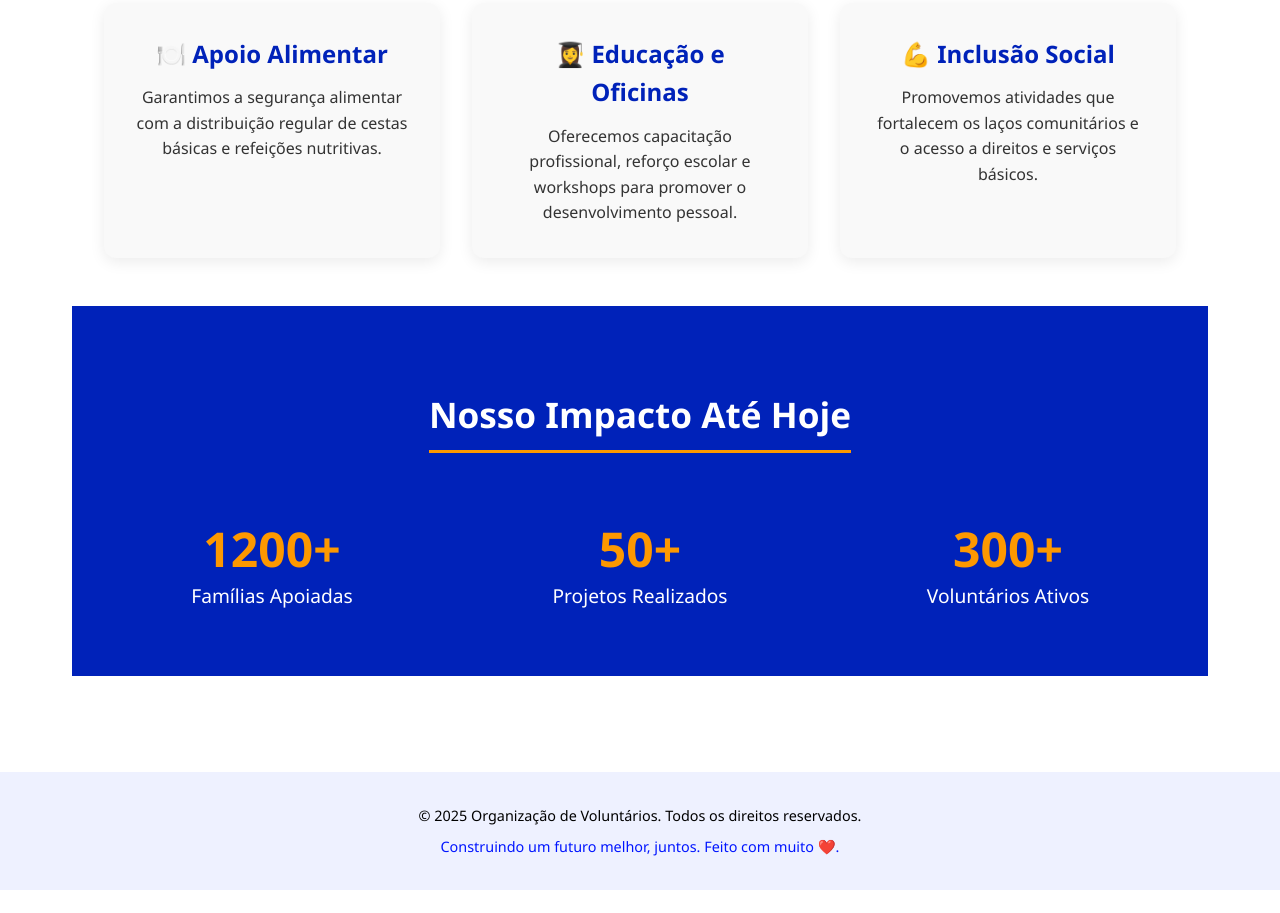
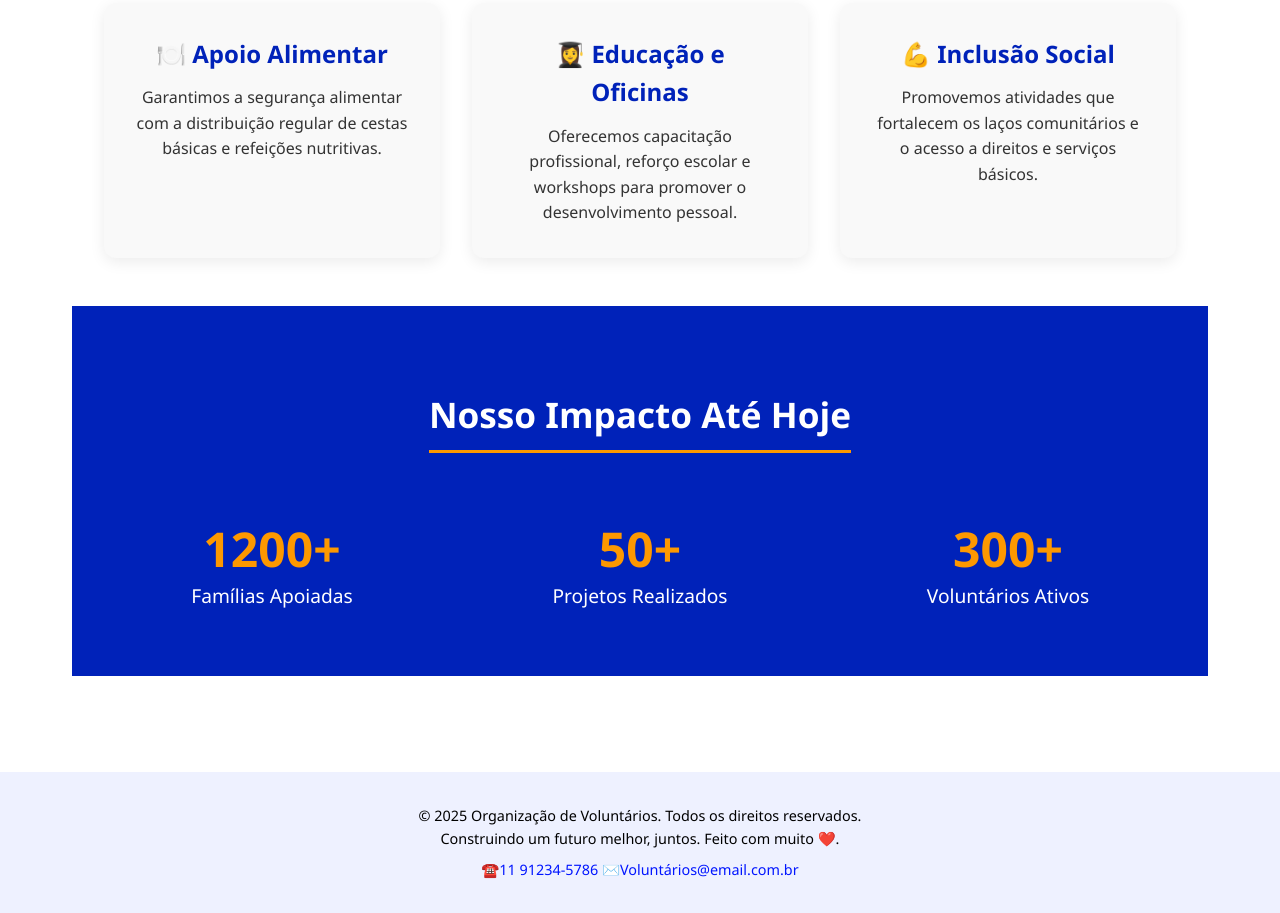
Before and after one commit to PepoLab/ProjetoFront-End, a plain HTML site: page index.html in a window 1280 px wide. Shown: the part 1264-2177 px from the top of the page. Before the commit the page ends 2154 px from the top, so only its background shows below. Drawn offline with Linux system fonts and the light colour scheme; files whose address does not match are found by name.

Commit message:
V9 - Ajustes do Footer!

```diff
--- a/index.html
+++ b/index.html
@@ -74,6 +74,7 @@
     <footer>
         <p>&copy; 2025 Organização de Voluntários. Todos os direitos reservados.</p>
         <p>Construindo um futuro melhor, juntos. Feito com muito &#10084;&#65039;.</p>
+         <p>☎️11 91234-5786        ✉️Voluntários@email.com.br</p>
     </footer>
 
     <script src="script.js"></script>
```
Also changed, not shown: cadastro.html (+1 -0 lines), projeto.html (+1 -0 lines).
